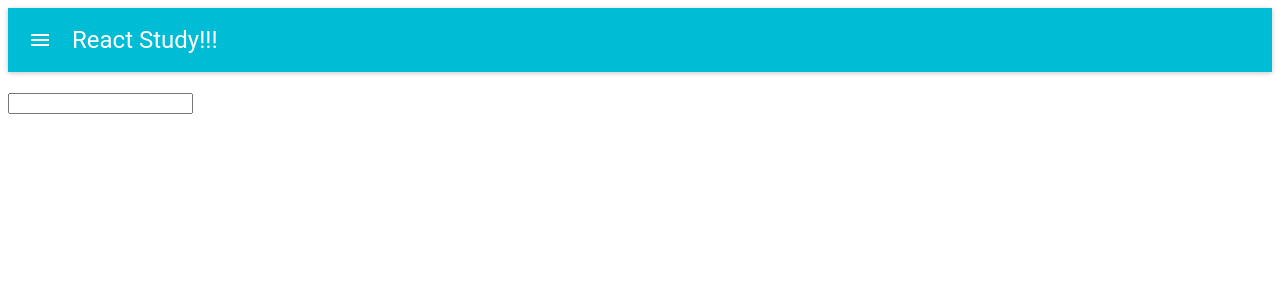
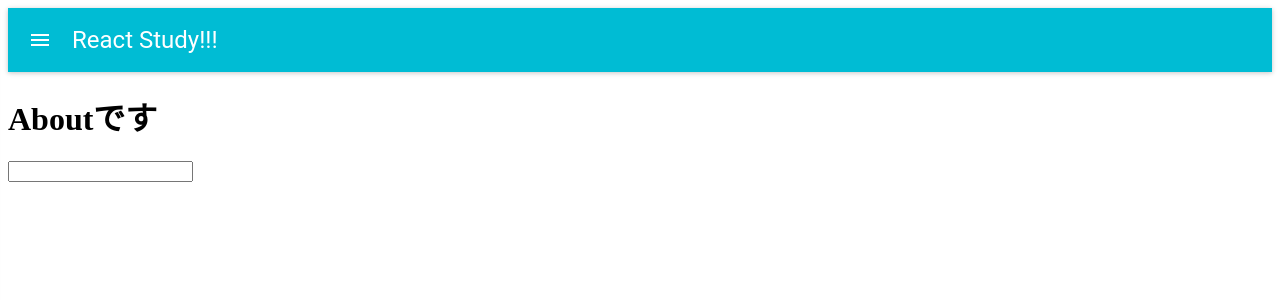
Before and after one commit to nukomaru/Study, a React app: page /about in a window 1280 px wide. Shown: the top 300 px of the page. Built offline with nearby package versions, Linux system fonts and the light colour scheme; the HTML template or start-up script is replaced by a standard one; what react-tap-event-plugin would draw is missing.

Commit message:
[update] 画面遷移の追加

```diff
--- a/package.json
+++ b/package.json
@@ -9,11 +9,12 @@
     "react": "^16.2.0",
     "react-dom": "^16.2.0",
     "react-router": "^4.2.0",
+    "react-router-dom": "^4.2.2",
     "react-tap-event-plugin": "^3.0.2",
     "yarn": "^1.3.2"
   },
   "scripts": {
-    "start": "webpack-dev-server"
+    "start": "webpack-dev-server --history-api-fallback"
   },
   "devDependencies": {
     "babel-core": "^6.26.0",
--- /dev/null
+++ b/src/About.jsx
@@ -0,0 +1,6 @@
+import React from 'react'
+const About = () => (
+  <h1>Aboutです</h1>
+)
+
+export default About
--- a/src/App.jsx
+++ b/src/App.jsx
@@ -2,13 +2,14 @@ import React from 'react'
 import Hello from './Hello'
 import TextBox from './TextBox'
 import NavBar from './NavBar'
+import Body from './Body'
 
 export default class App extends React.Component {
   constructor(props) {
-    super(props);
+    super(props)
 
     this.state = {
-        title: '',
+        title: ''
     };
   }
 
@@ -16,6 +17,7 @@ export default class App extends React.Component {
     return (
         <div>
             <NavBar />
+            <Body />
             <Hello title={this.state.title}/>
             <TextBox title={this.state.title} onChange={this.onChange.bind(this)}/>
         </div>
--- /dev/null
+++ b/src/Body.jsx
@@ -0,0 +1,18 @@
+import React from 'react'
+import Home from './Home'
+import About from './About'
+import {
+    Route,
+    Switch
+} from 'react-router-dom'
+
+const Root = () => (
+    <Switch>
+      <div>
+        <Route exact path="/" component={Home} />
+        <Route path="/about" component={About} />
+      </div>
+    </Switch>
+  );
+
+export default Root
--- /dev/null
+++ b/src/Home.jsx
@@ -0,0 +1,6 @@
+import React from 'react'
+const Home = () => (
+  <h1>Home画面です</h1>
+)
+
+export default Home
--- a/src/NavBar.jsx
+++ b/src/NavBar.jsx
@@ -1,33 +1,36 @@
-import React, { Component } from 'react';
-import MuiThemeProvider from 'material-ui/styles/MuiThemeProvider';
-import { AppBar, MenuItem, Drawer } from 'material-ui';
+import React, { Component } from 'react'
+import MuiThemeProvider from 'material-ui/styles/MuiThemeProvider'
+import { AppBar, MenuItem, Drawer } from 'material-ui'
+import {
+	Link
+} from 'react-router-dom'
 
 export default class NavBar extends Component {
 	constructor(props){
-		super(props);
+		super(props)
 
 		this.state = {
-			open: false
+			open: false,
 		};
 	}
 
 	handleToggle() {
     this.setState({
-      open: !this.state.open
+			open: !this.state.open,
     })
-  }
+	}
 
 	render() {
 		return (
 			<MuiThemeProvider>
 				<div>
 					<Drawer docked={false} width={200} open={this.state.open} onRequestChange={() => this.handleToggle()}>
-						<MenuItem>React</MenuItem>
-						<MenuItem>Redux</MenuItem>
+						<Link to="/"><MenuItem>Home</MenuItem></Link>
+						<Link to="/about"><MenuItem>About</MenuItem></Link>
 						<MenuItem>React Router</MenuItem>
 						<MenuItem>Material UI</MenuItem>
 						<MenuItem>Electron</MenuItem>
-				</Drawer>
+					</Drawer>
 				<AppBar title="React Study!!!" onLeftIconButtonClick={() => this.handleToggle()}/>
 				</div>
 			</MuiThemeProvider>
--- a/src/index.jsx
+++ b/src/index.jsx
@@ -2,11 +2,16 @@ import React from 'react'
 import ReactDOM from 'react-dom'
 import App from './App'
 import injectTapEventPlugin from 'react-tap-event-plugin';
+import {
+  BrowserRouter as Router
+} from 'react-router-dom'
 injectTapEventPlugin();
 
 ReactDOM.render(
   <div>
-    <App />
+    <Router>
+      <App />
+    </Router>
   </div>
   ,
   document.getElementById('root')
```
Also changed, not shown: 1 other file (tests, documents, lock files or other folders).
